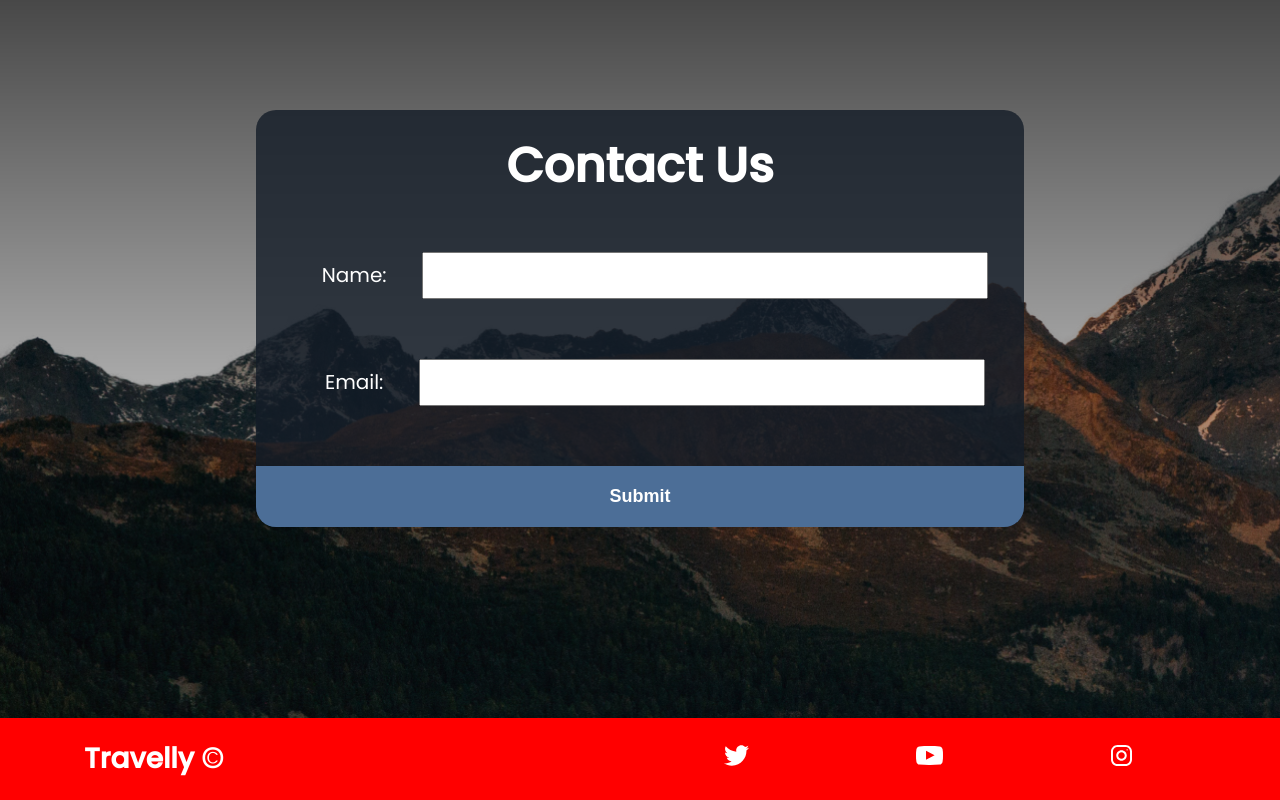
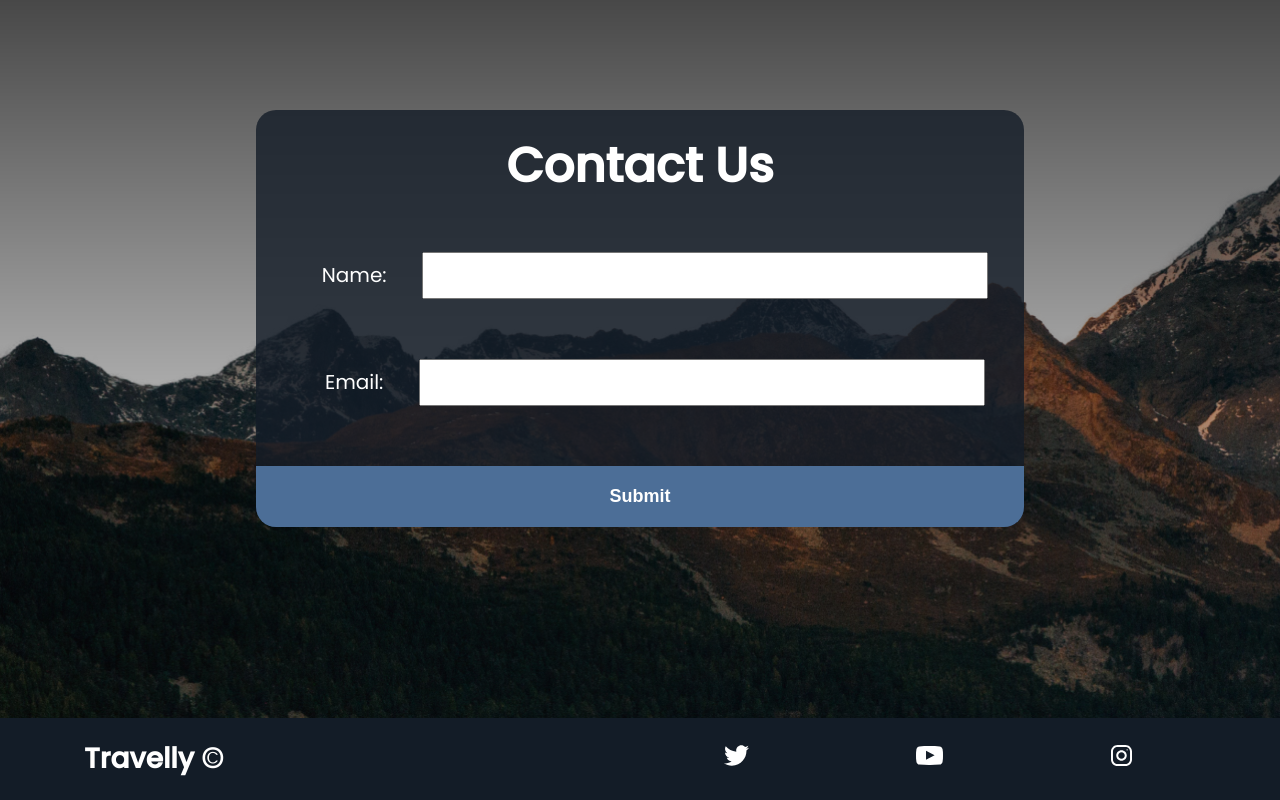
Before and after one commit to vqc1909a/Travelly-Page, a plain HTML site: page index.html in a window 1280 px wide. Shown: the part 2484-3284 px from the top of the page. Drawn offline with Linux system fonts and the light colour scheme; a web font is replaced by a local one.

Commit message:
Last Changes

```diff
--- a/style.css
+++ b/style.css
@@ -231,7 +231,7 @@ nav ul{
 
  /* Footer Section */
  footer{
-      background: red;
+      background: rgba(19, 28, 39, 1);
       color: white;
  }
  .footer-wrapper{
```
